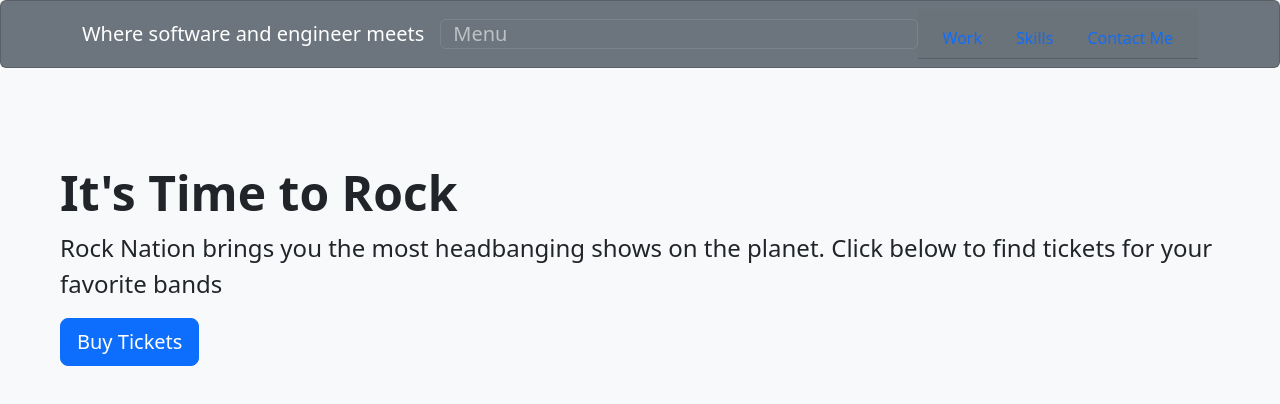
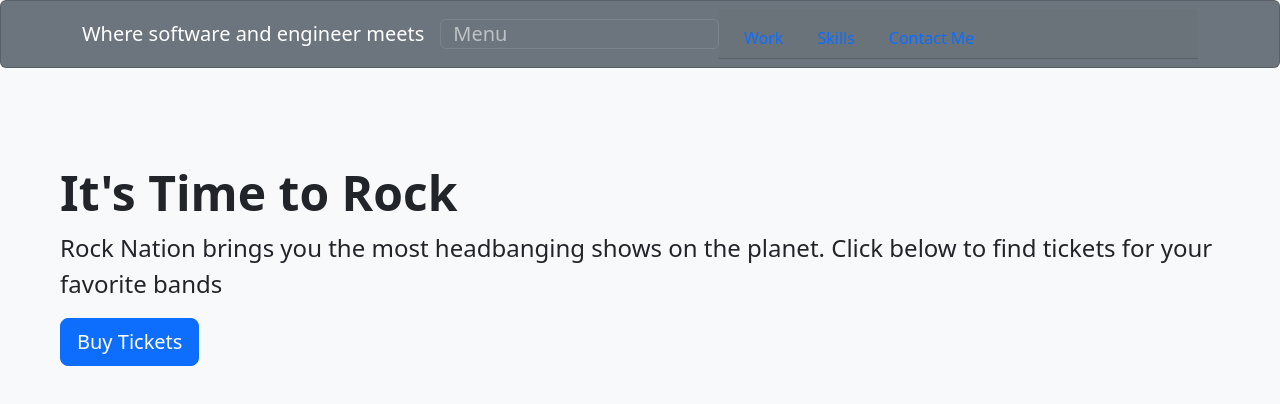
Before and after one commit to haphan-markus/Bootstrap-Portfolio, a plain HTML site: page index.html in a window 1280 px wide. Drawn offline with nearby package versions, Linux system fonts and the light colour scheme.

Commit message:
Navbar-continue

```diff
--- a/index.html
+++ b/index.html
@@ -23,7 +23,7 @@
         aria-label="Toggle navigation">Menu
           <i class="fas fa-bars"></i> <!--Hamburger menu dropdown-->
         </button>
-        <div class="card-header" id="navbarResponsive">
+        <div class="card-header navbar-collapse" id="navbarResponsive">
           <ul class="nav nav-tabs card-header-tabs">
             <li class="nav-item">
               <a class="nav-link" aria-current="true" href="#Work">Work</a>
```
